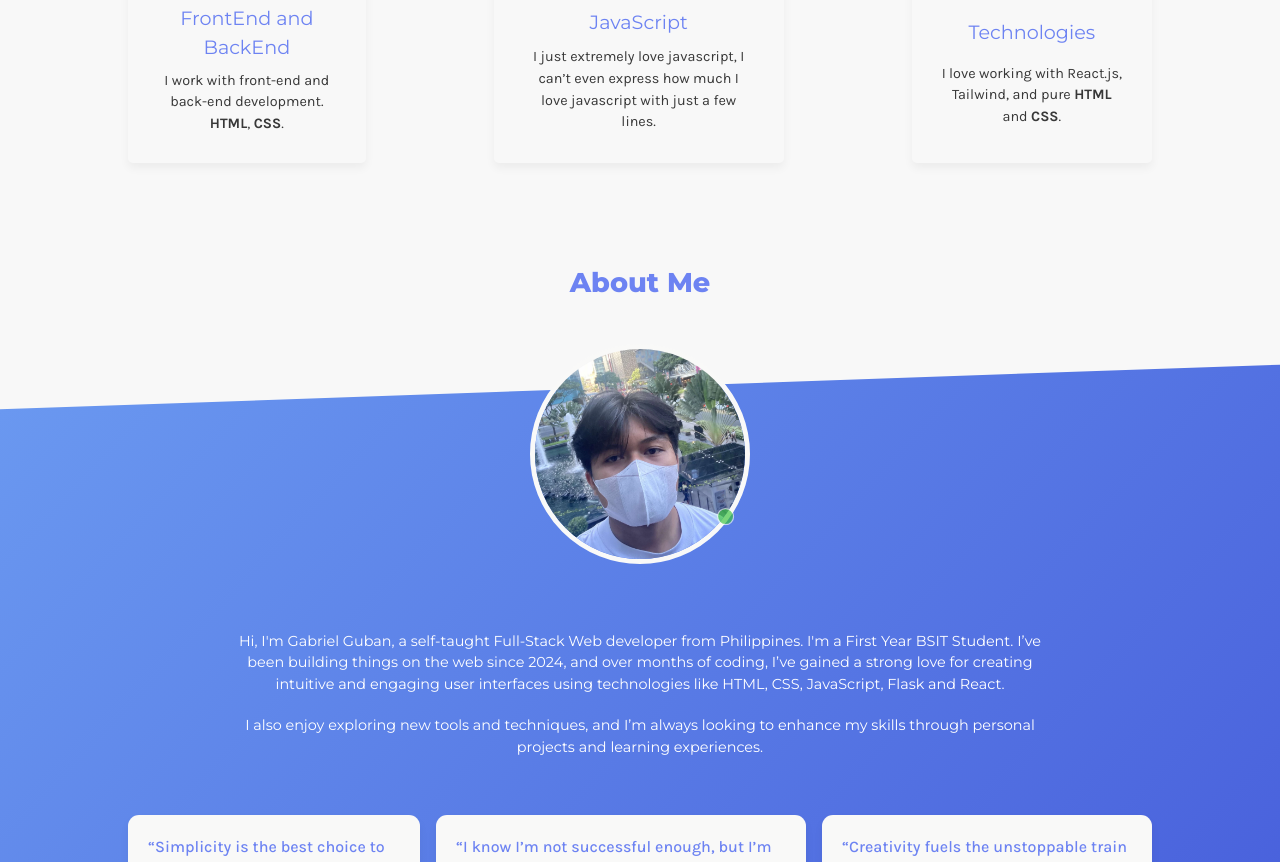
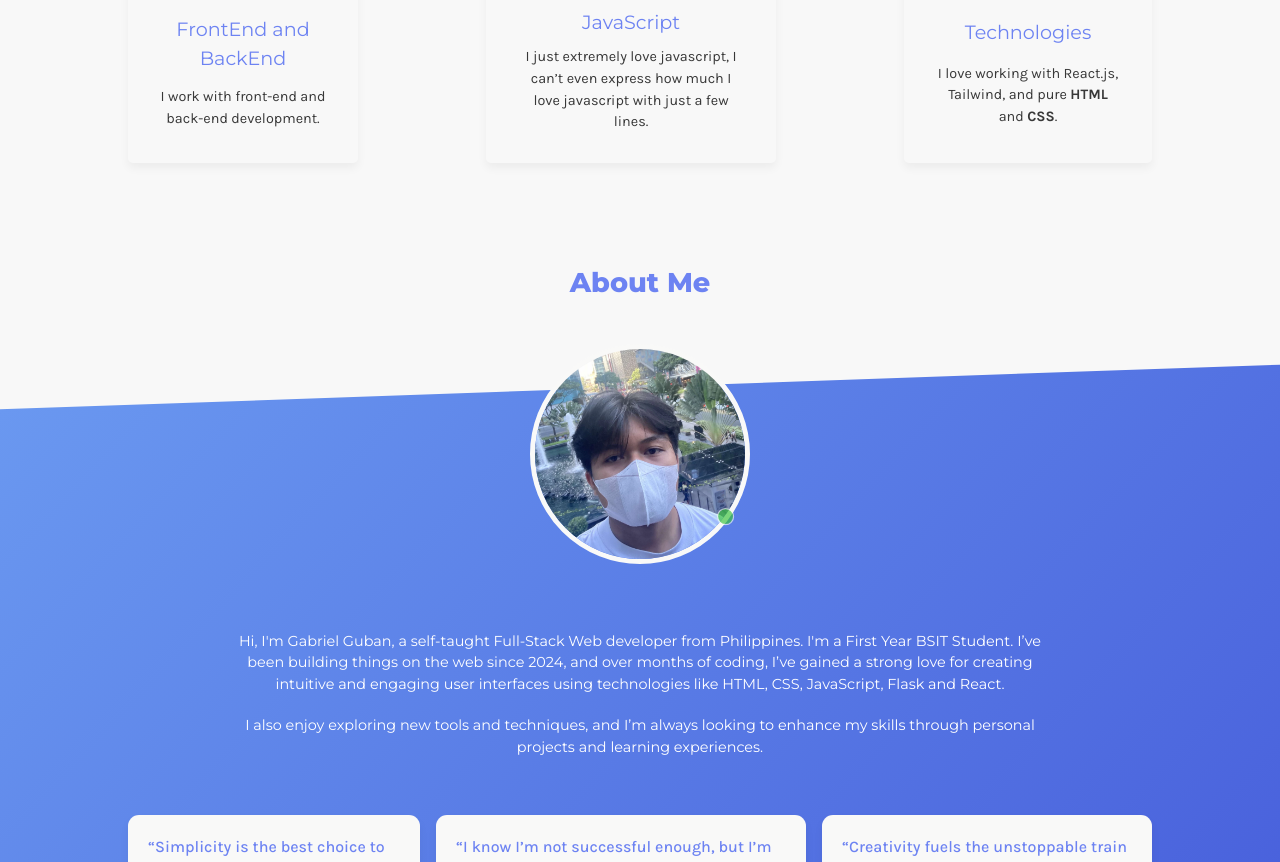
Before and after one commit to gabyel-dev/my-portfolio, a React (Vite) app: page / in a window 1280 px wide. Shown: the part 1013-1875 px from the top of the page. Built offline with nearby package versions, Linux system fonts and the light colour scheme; a web font is replaced by a local one.

Commit message:
updated aboutpage

```diff
--- a/src/components/AboutMe.jsx
+++ b/src/components/AboutMe.jsx
@@ -51,7 +51,6 @@ export default function AboutMe() {
               </h1>
               <p className="karla text-[0.9rem]">
                 I work with front-end and back-end development.
-                <b> HTML</b>, <b>CSS</b>.
               </p>
             </li>
             <li>
```
